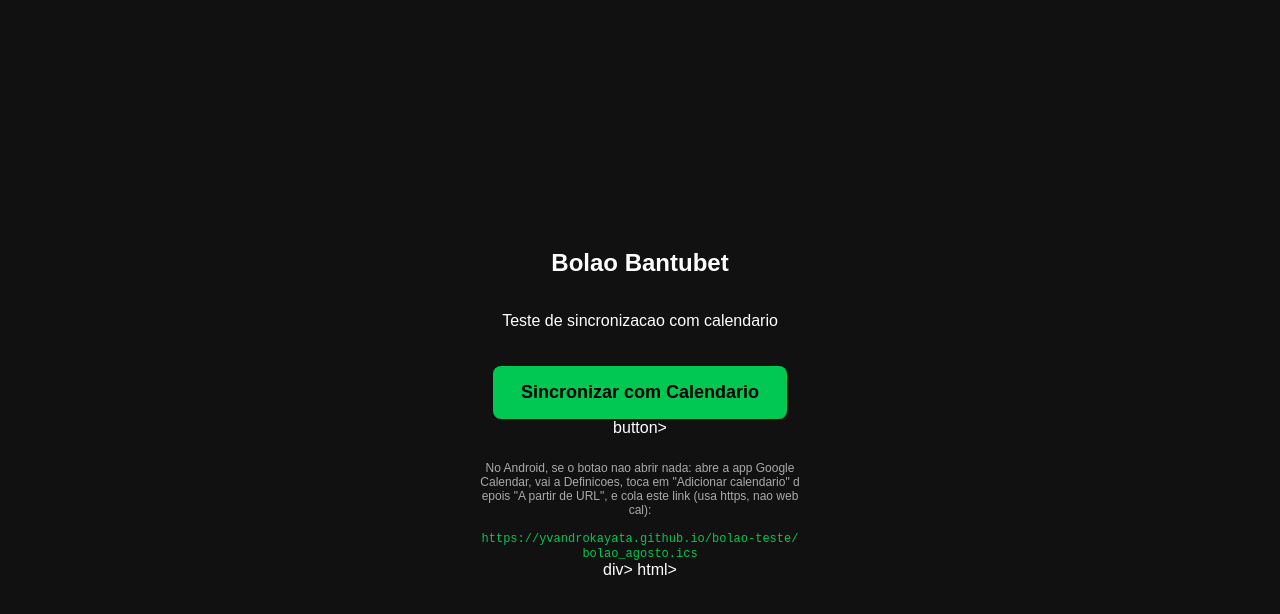
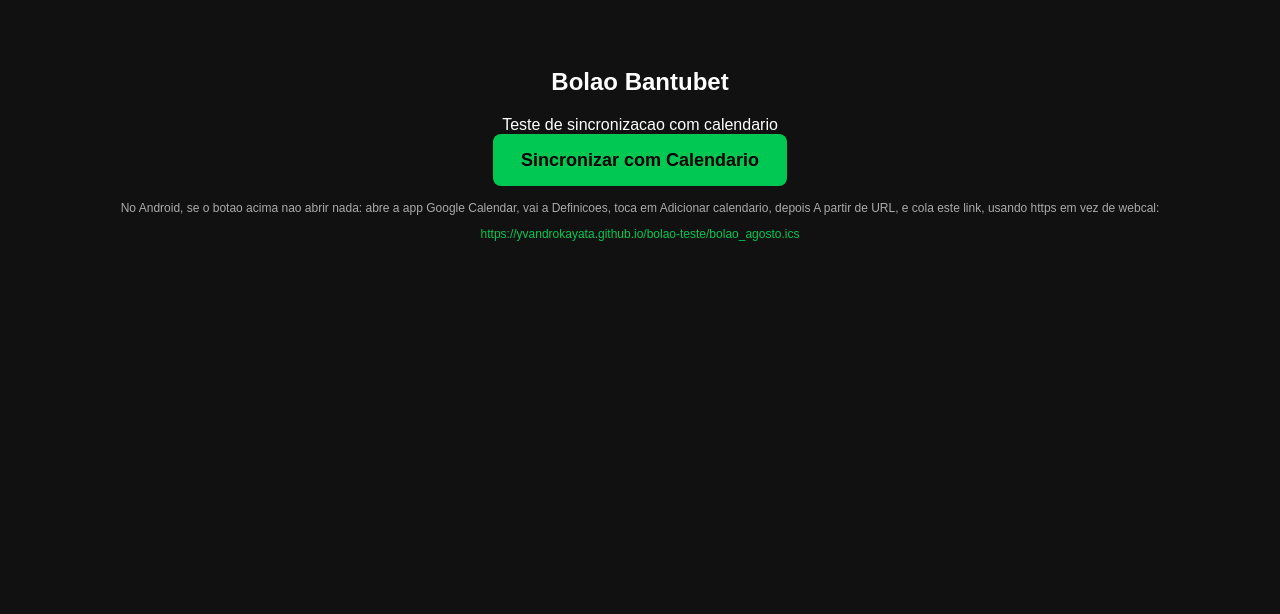
Before and after one commit to yvandrokayata/bolao-teste, a plain HTML site: page index.html in a window 1280 px wide. Drawn offline with Linux system fonts and the light colour scheme.

Commit message:
Add files via upload

```diff
--- a/index.html
+++ b/index.html
@@ -3,24 +3,12 @@
 <head>
 <meta charset="UTF-8">
 <title>Bolao Bantubet - Teste</title>
-  <style>
-    body { font-family: sans-serif; background:#111; color:#fff; display:flex; flex-direction:column; align-items:center; justify-content:center; min-height:100vh; margin:0; padding:20px; text-align:center; }
-    button.btn { background:#00c853; color:#000; padding:16px 28px; border-radius:8px; border:none; font-weight:bold; font-size:18px; margin-top:20px; }
-    .linkfallback { margin-top:24px; font-size:12px; color:#aaa; word-break:break-all; max-width:320px; }
-    .linkfallback code { color:#00c853; }
-    </style>
 </head>
-  <body>
+<body style="font-family:sans-serif; background:#111; color:#fff; text-align:center; padding:40px 20px;">
 <h2>Bolao Bantubet</h2>
 <p>Teste de sincronizacao com calendario</p>
-  <button class="btn" onclick="window.location.href='webcal://yvandrokayata.github.io/bolao-teste/bolao_agosto.ics'">Sincronizar com Calendario</button>button>
-  <div class="linkfallback">
-  No Android, se o botao nao abrir nada: abre a app Google Calendar, vai a Definicoes, toca em "Adicionar calendario" depois "A partir de URL", e cola este link (usa https, nao webcal):<br><br>
-  <code>https://yvandrokayata.github.io/bolao-teste/bolao_agosto.ics</code>
-  </div>div>
+<p><a href="webcal://yvandrokayata.github.io/bolao-teste/bolao_agosto.ics" style="background:#00c853; color:#000; padding:16px 28px; border-radius:8px; text-decoration:none; font-weight:bold; font-size:18px;">Sincronizar com Calendario</a></p>
+<p style="margin-top:30px; font-size:12px; color:#aaa;">No Android, se o botao acima nao abrir nada: abre a app Google Calendar, vai a Definicoes, toca em Adicionar calendario, depois A partir de URL, e cola este link, usando https em vez de webcal:</p>
+<p style="font-size:12px; color:#00c853; word-break:break-all;">https://yvandrokayata.github.io/bolao-teste/bolao_agosto.ics</p>
 </body>
-</html>html>
-</code></p></h2>
-  </body>
-  </style></title>
-  </head>
+</html>
```
Lines whose indentation alone changed are shown as unchanged.
